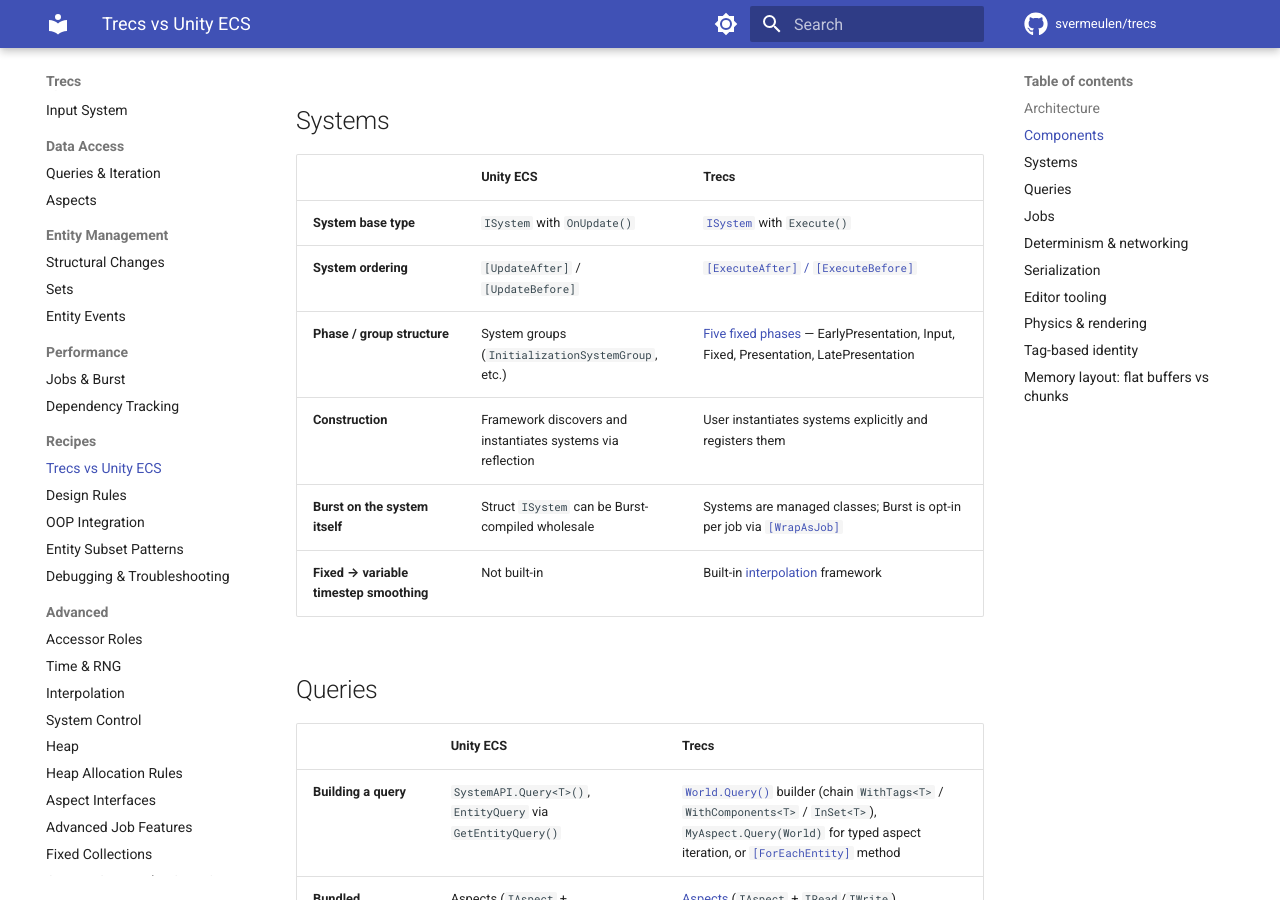
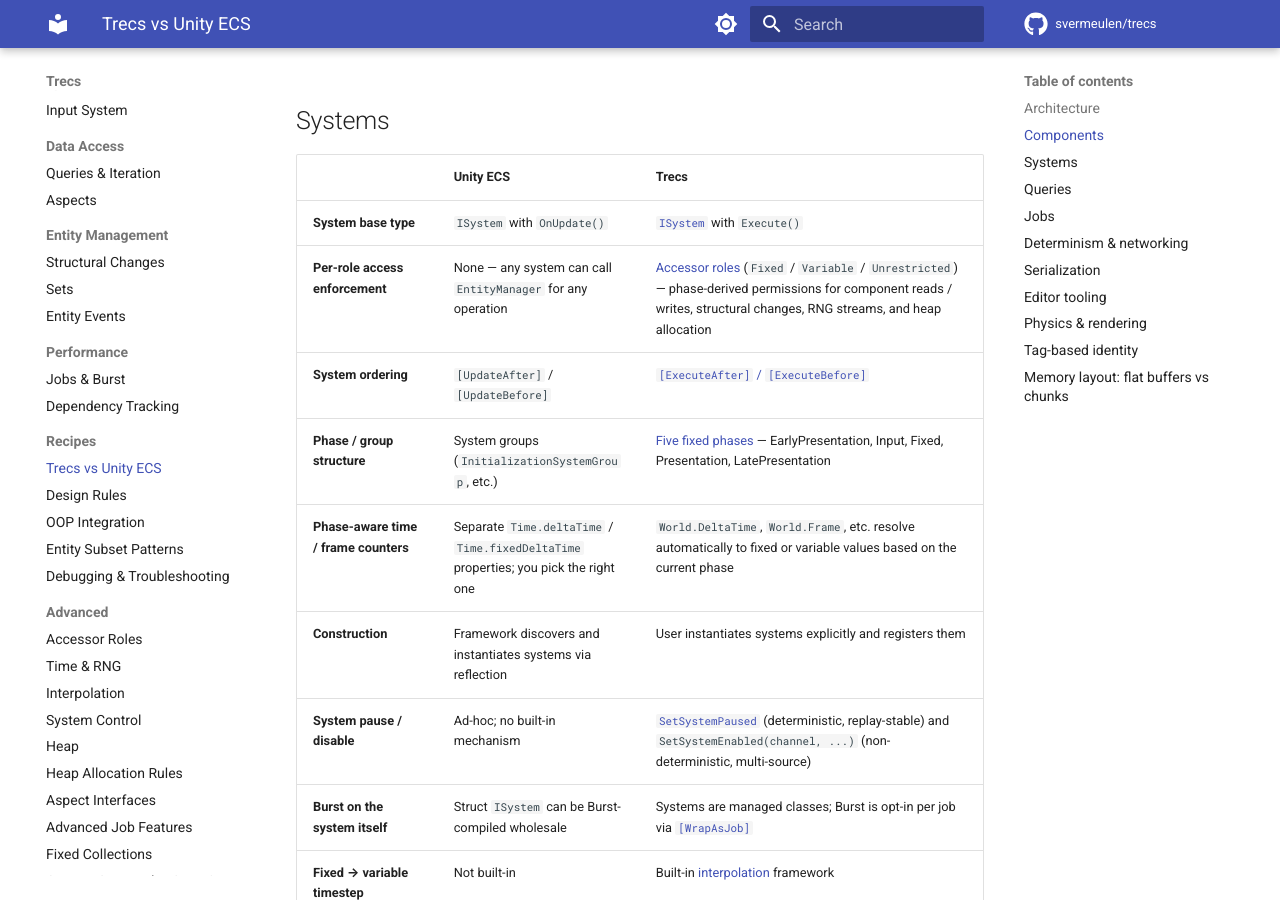
Before and after one commit to svermeulen/trecs, an MkDocs documentation site: the page built from docs/recipes/trecs-vs-unity-ecs.md, in a window 1280 px wide and 900 px high, scrolled down 1725 px. Built offline with MkDocs 1.6.1 and Material for MkDocs 9.7.7, drawn with Linux system fonts in a browser that asks for light colours; comment, search, counter and statistics services are not loaded; some of the changed text lies outside the part shown.

Commit message:
Docs: add four more Trecs-only features to the comparison
Two substantive additions and two minor ones, all flagged as
Trecs-only (or substantially better in Trecs):

Systems table:
- Per-role access enforcement (Fixed/Variable/Unrestricted accessor
  roles) — Unity has no equivalent.
- Phase-aware time / frame counters — World.DeltaTime resolves to
  fixed or variable automatically; Unity makes you pick.
- System pause / disable — Trecs has SetSystemPaused (deterministic)
  and SetSystemEnabled with channels; Unity has no built-in
  mechanism.

Jobs table:
- JobHandle dependency wiring — Trecs's source generator auto-chains
  handles based on declared component access. In Unity ECS you call
  JobHandle.CombineDependencies and thread handles manually. This
  is one of the more meaningful Jobs-section wins.

OnReady was considered and skipped — Unity ECS has OnCreate(ref
SystemState) on ISystem, which is the equivalent.

Co-Authored-By: Claude <noreply@anthropic.com>

```diff
--- a/docs/recipes/trecs-vs-unity-ecs.md
+++ b/docs/recipes/trecs-vs-unity-ecs.md
@@ -33,9 +33,12 @@ Trecs has a deliberately small API surface — a handful of core high level conc
 | | Unity ECS | Trecs |
 |---|---|---|
 | **System base type** | `ISystem` with `OnUpdate()` | [`ISystem`](../core/systems.md) with `Execute()` |
+| **Per-role access enforcement** | None — any system can call `EntityManager` for any operation | [Accessor roles](../advanced/accessor-roles.md) (`Fixed` / `Variable` / `Unrestricted`) — phase-derived permissions for component reads / writes, structural changes, RNG streams, and heap allocation |
 | **System ordering** | `[UpdateAfter]` / `[UpdateBefore]` | [`[ExecuteAfter]` / `[ExecuteBefore]`](../core/systems.md#system-ordering) |
 | **Phase / group structure** | System groups (`InitializationSystemGroup`, etc.) | [Five fixed phases](../core/systems.md#update-phases) — EarlyPresentation, Input, Fixed, Presentation, LatePresentation |
+| **Phase-aware time / frame counters** | Separate `Time.deltaTime` / `Time.fixedDeltaTime` properties; you pick the right one | `World.DeltaTime`, `World.Frame`, etc. resolve automatically to fixed or variable values based on the current phase |
 | **Construction** | Framework discovers and instantiates systems via reflection | User instantiates systems explicitly and registers them |
+| **System pause / disable** | Ad-hoc; no built-in mechanism | [`SetSystemPaused`](../advanced/system-control.md) (deterministic, replay-stable) and `SetSystemEnabled(channel, ...)` (non-deterministic, multi-source) |
 | **Burst on the system itself** | Struct `ISystem` can be Burst-compiled wholesale | Systems are managed classes; Burst is opt-in per job via [`[WrapAsJob]`](../performance/jobs-and-burst.md) |
 | **Fixed → variable timestep smoothing** | Not built-in | Built-in [interpolation](../advanced/interpolation.md) framework |
 
@@ -56,6 +59,7 @@ Trecs has a deliberately small API surface — a handful of core high level conc
 |---|---|---|
 | **Entity-iterating job** | `IJobEntity` | [`[WrapAsJob]`](../performance/jobs-and-burst.md) + `[ForEachEntity]` |
 | **Component lookup wiring** | Manual `GetComponentLookup` | [`[FromWorld]`](../advanced/advanced-jobs.md#fromworld--auto-wiring-job-fields) auto-wiring |
+| **`JobHandle` dependency wiring** | Manual `JobHandle.CombineDependencies`; you thread input handles between schedules | Auto-wired from declared component access — the [dependency tracker](../performance/dependency-tracking.md) infers the right input handle at each `ScheduleParallel` |
 | **Structural ops from a job** | `EntityCommandBuffer.ParallelWriter` | [`NativeWorldAccessor`](../performance/jobs-and-burst.md#nativeworldaccessor) for structural ops |
 | **Deterministic ordering of parallel ops** | `sortKey` on `EntityCommandBuffer` | [Sort keys](../entity-management/structural-changes.md#deterministic-submission) for deterministic ordering |
 
```
Also changed, not shown: other parts of docs/recipes/trecs-vs-unity-ecs.md (+1 -1 lines).
